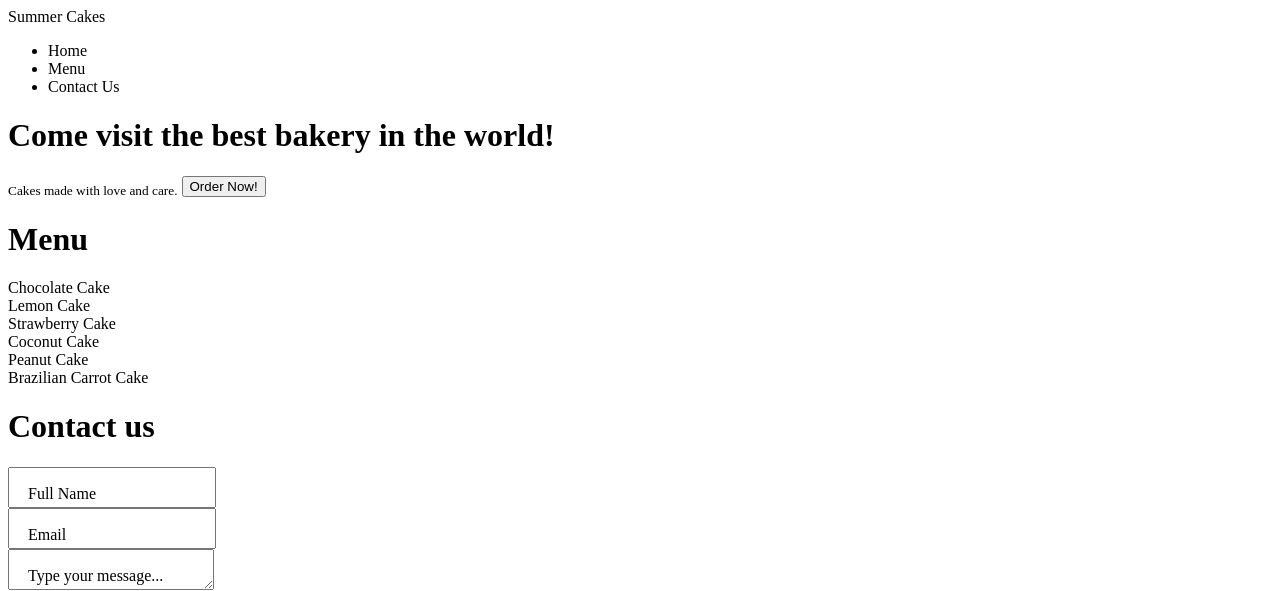
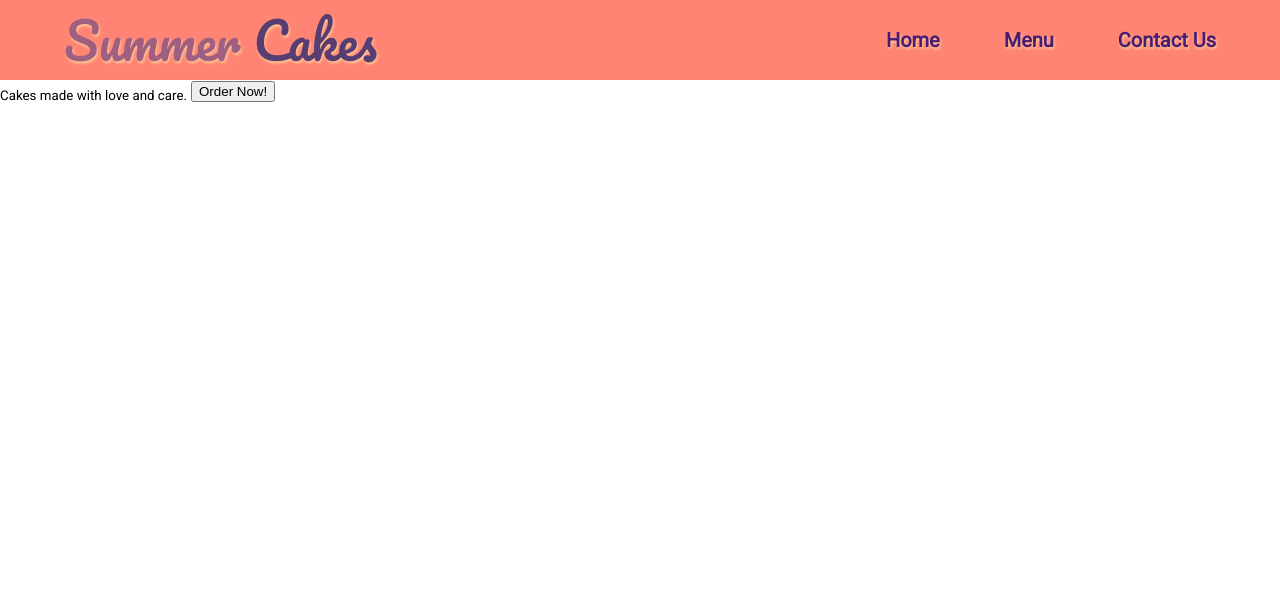
Before and after one commit to thiago-porto25/restaurant-project-top, a plain HTML site: page index.html in a window 1280 px wide. Shown: the top 591 px of the page. Drawn offline with Linux system fonts and the light colour scheme.

Commit message:
added styling to nav

```diff
--- a/index.html
+++ b/index.html
@@ -4,13 +4,15 @@
     <meta charset="UTF-8" />
     <meta name="viewport" content="width=device-width, initial-scale=1.0">
     <link href="./style.css" rel="stylesheet" type="text/css">
+    <link rel="preconnect" href="https://fonts.gstatic.com">
+    <link href="https://fonts.googleapis.com/css2?family=Pacifico&family=Roboto&display=swap" rel="stylesheet">
     <title>Restaurant Page</title>
   </head>
   <body>
     <div id="content">
       <div id="nav">
         <div id="navLogo" class="logo">
-          <header>Summer Cakes</header>
+          <header>Summer <span>Cakes</span></header>
         </div>
         <div id="navListContainer">
           <ul id="navList">
--- a/style.css
+++ b/style.css
@@ -4,6 +4,82 @@
   --violet: #9f5f80;
   --purple: #583d72;
 }
+body {
+  height: 100%;
+  width: 100%;
+  margin: 0;
+  font-family: 'Roboto', sans-serif;
+}
+
+/* nav styling */
+#nav {
+  position: fixed;
+  background-color: var(--pink);
+  width: 100%;
+  height: 5rem;
+  top: 0;
+  display: flex;
+  justify-content: center;
+}
+#navLogo {
+  width: 45%;
+  display: flex;
+  justify-content: flex-start;
+  align-items: center;
+  font-family: 'Pacifico', sans-serif;
+  font-size: 50px;
+  text-shadow: 1px 2px 3px var(--pastel);
+}
+#navLogo header {
+  color: var(--violet);
+}
+#navLogo span {
+  color: var(--purple);
+}
+#navListContainer{
+  width: 45%;
+  display: flex;
+  justify-content: flex-end;
+  align-items: center;
+}
+#navList {
+  display: flex;
+  margin-right: -2rem;
+}
+.navItem {
+  margin: 0 2rem 0 2rem;
+  list-style: none;
+  cursor: pointer;
+  font-size: 20px;
+  color: #4a1d75;;
+  text-shadow: 1px 2px 3px var(--pastel);
+  font-weight: bolder;
+  position: relative;
+}
+.navItem:hover {
+  color: var(--purple);
+}
+.navItem::after {
+  position: absolute;
+  content: '';
+  height: 2px;
+  bottom: -4px;
+  margin: 0 auto;
+  left: 0;
+  right: 0;
+	width: 0%;
+	background: var(--purple);
+  -o-transition:.5s;
+  -ms-transition:.5s;
+  -moz-transition:.5s;
+  -webkit-transition:.5s;
+  transition:.5s;
+}
+.navItem:hover::after {
+  width: 100%;
+}
+
+/* Home page styling */
 
 
 
@@ -12,13 +88,12 @@
 
 
 
-
-
-
-
-
-
-
+#menuBody {
+  display: none;
+}
+#contactBody {
+  display: none;
+}
 
 
 
@@ -32,7 +107,6 @@
   height: 450px;
   border: 0;
 }
-
 
 /*animation for the inputs*/
 .inputForm:focus ~ .floatingLabel,
```
